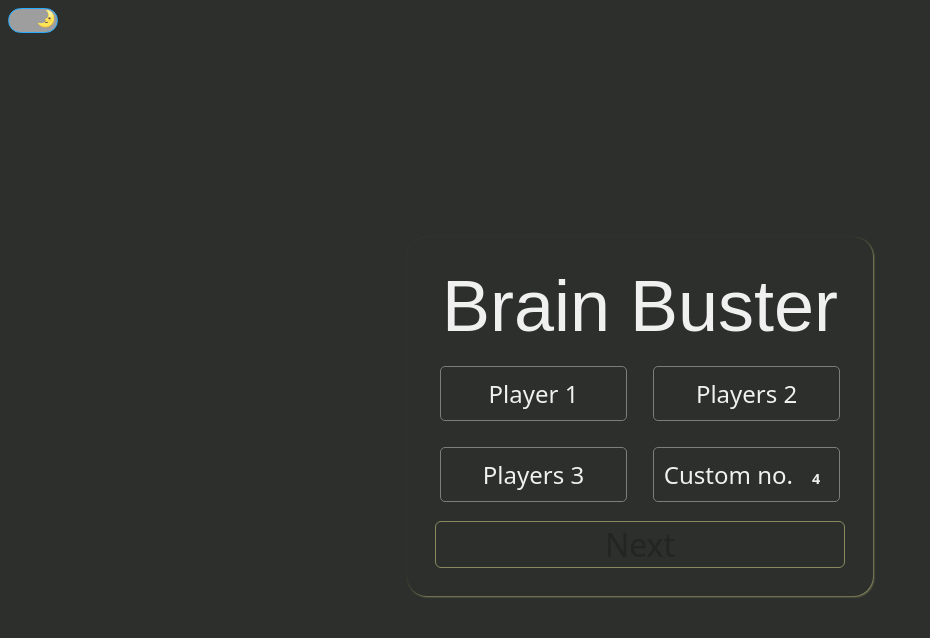
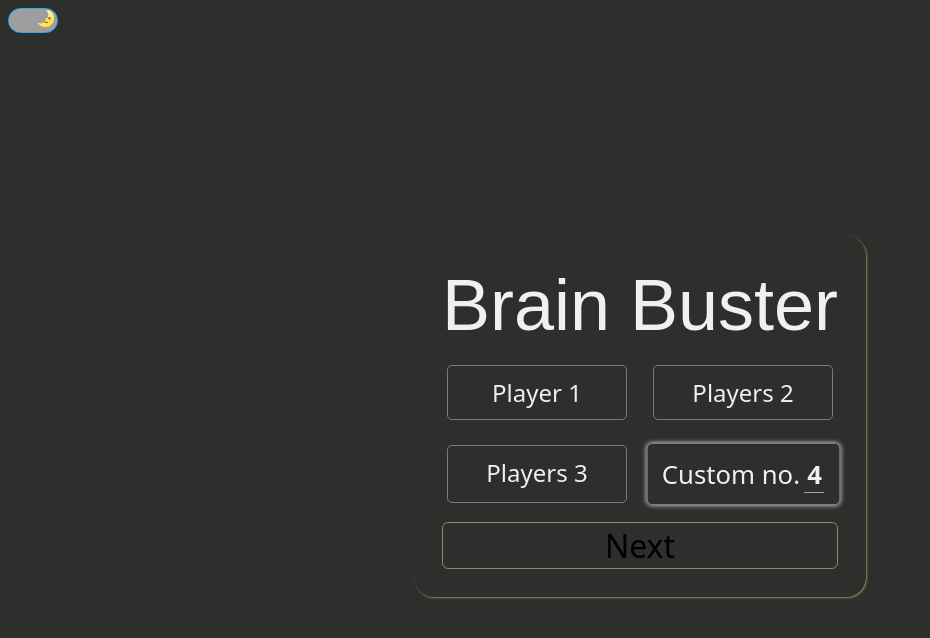
Before and after one commit to rohit-sde/brain-busters, a React (Vite) app: page / in a window 1280 px wide. Shown: the top 638 px of the page, without its empty margins (0-930 px from the left). Built offline with nearby package versions, Linux system fonts and the light colour scheme; grey boxes are pictures that could not be loaded; a web font is replaced by a local one.

Commit message:
handeled typescript errors

```diff
--- a/src/Pages/Home/Home.tsx
+++ b/src/Pages/Home/Home.tsx
@@ -14,7 +14,7 @@ import NumOfPlayers from "./components/buttons/NumOfPlayers.tsx";
 import NextButton from "../../Components/smallcomponents/NextButton/NextButton.tsx";
 
 const Home = () => {
-  const [playerCount, SetPlayerCount] = useState(0);
+  const [playerCount, SetPlayerCount] = useState<number>(0);
   const navigate = useNavigate();
   const dispatch = useDispatch();
   const NoOfPlayers = useSelector((v) => v.About.NoOfPlayers);
--- a/src/Pages/Home/components/buttons/NumOfPlayers.css
+++ b/src/Pages/Home/components/buttons/NumOfPlayers.css
@@ -22,7 +22,7 @@
   transform: scale(1.07);
 }
 
-input {
+.playerNumInput {
   font-family: "Atma", system-ui;
   font-weight: 600;
   background-color: transparent;
@@ -35,12 +35,12 @@ input {
   text-align: center;
   /* transition: all 0.2s linear; */
 }
-input[type="number"]::-webkit-outer-spin-button,
-input[type="number"]::-webkit-inner-spin-button {
+.playerNumInput[type="number"]::-webkit-outer-spin-button,
+.playerNumInput[type="number"]::-webkit-inner-spin-button {
   -webkit-appearance: none;
   margin: 0;
 }
 
-input:focus-visible {
+.playerNumInput:focus-visible {
   outline: 1px;
 }
--- a/src/Pages/Home/components/buttons/NumOfPlayers.tsx
+++ b/src/Pages/Home/components/buttons/NumOfPlayers.tsx
@@ -1,4 +1,4 @@
-import { useState } from "react";
+import { useEffect, useState } from "react";
 import "./NumOfPlayers.css";
 
 interface arguments {
@@ -11,17 +11,20 @@ interface arguments {
 const NumOfPlayers = ({
   value,
   isInput = false,
-  playerCount,
+  playerCount = 0,
   clickhandler,
 }: arguments) => {
   const [inputvalue, setInputvalue] = useState(4);
   // console.log(playerCount);
+  useEffect(() => {
+    clickhandler?.(inputvalue);
+  }, [inputvalue]);
   function handleInput(val: object) {
-    if (val.target.value >= 4 && val.target.value <= 8) {
-      setInputvalue(val.target.value);
-      console.log("val.target.value", val.target.value);
+    const currentValue = val?.target?.value;
+    if (currentValue >= 4 && currentValue <= 8) {
+      setInputvalue(Number(currentValue));
+      console.log("val.target.value", currentValue);
       console.log("inputvalue", inputvalue);
-      clickhandler(inputvalue);
       return;
     }
     setInputvalue((prev) => prev);
@@ -30,10 +33,11 @@ const NumOfPlayers = ({
     return (
       <div
         className={`noOfPlayers ${playerCount > 3 ? "active" : ""}`}
-        onClick={() => clickhandler(inputvalue)}
+        onClick={() => clickhandler?.(inputvalue)}
       >
         Custom no.
         <input
+          className="playerNumInput"
           type="number"
           max={8}
           min={4}
@@ -46,7 +50,7 @@ const NumOfPlayers = ({
   return (
     <div
       className={`noOfPlayers ${playerCount == value ? "active" : ""}`}
-      onClick={() => clickhandler(value)}
+      onClick={() => clickhandler?.(value)}
     >
       Player{value == 1 ? " " : "s "}
       {value}
```
